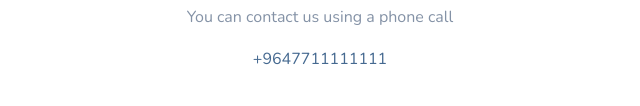
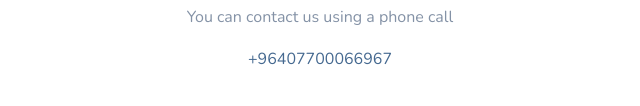
Before and after one commit to scode-tech/scode-field-website, a plain HTML site: page contact-us.html in a window 1280 px wide. Shown: the part 884-990 px from the top of the page, 35-675 px from the left. Drawn offline with nearby package versions, Linux system fonts and the light colour scheme; a script that the page names is missing.

Commit message:
updated contact

```diff
--- a/contact-us.html
+++ b/contact-us.html
@@ -196,7 +196,7 @@
                         <div class="content mt-3">
                             <h5 class="fw-bold">Phone</h5>
                             <p class="text-muted">You can contact us using a phone call</p>
-                            <a href="tel:+9647711111111" class="text-primary">+9647711111111</a>
+                            <a href="tel:+9647711111111" class="text-primary">+96407700066967</a>
                         </div>
                     </div>
                 </div>
```
